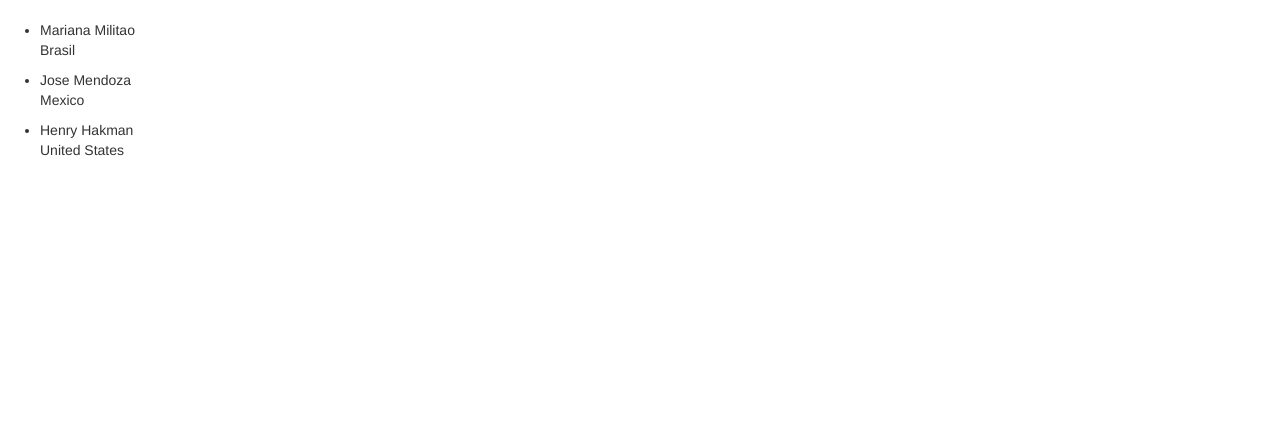
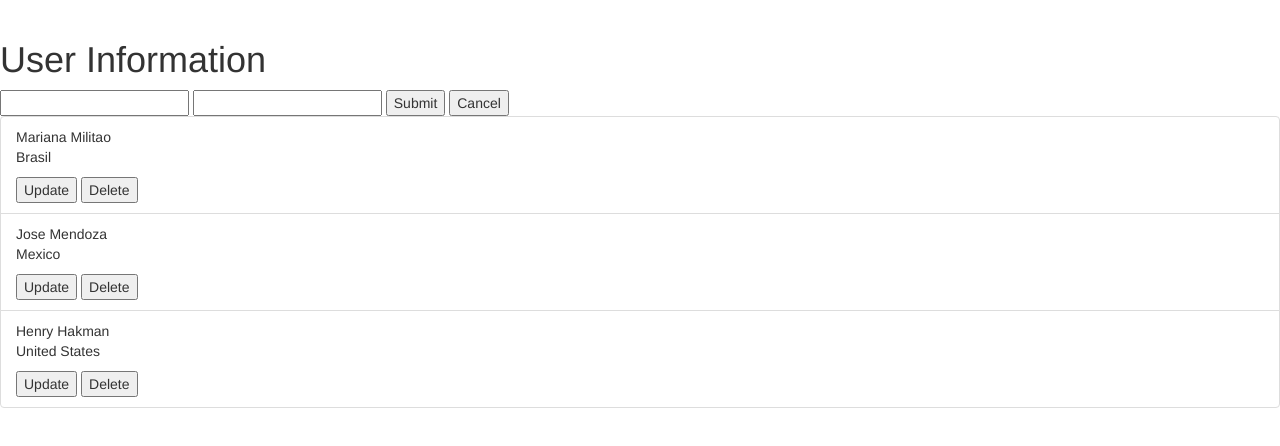
Before and after one commit to PabloMendozaxd/angularjs-crud, a website: page app/index.html in a window 1280 px wide. Drawn offline with nearby package versions, Linux system fonts and the light colour scheme.

Commit message:
create user

```diff
--- a/app/app.module.js
+++ b/app/app.module.js
@@ -1,3 +1,6 @@
 'use strict';
 
 angular.module('angularjsCrud', []);
+
+
+// falta el NGROUTE
--- a/app/index.html
+++ b/app/index.html
@@ -6,10 +6,13 @@
     <link rel="stylesheet" href="lib/bootstrap/dist/css/bootstrap.css" />
     <link rel="stylesheet" href="app.css" />
     <script src="lib/angular/angular.js"></script>
+
     <script src="app.module.js"></script>
     <script src="user-list/user-list.component.js"></script>
+    <script src="user-form/user-form.component.js"></script>
   </head>
   <body>
+    <user-form></user-form>
     <user-list></user-list>
   </body>
 </html>
--- /dev/null
+++ b/app/user-form/user-form.component.js
@@ -0,0 +1,13 @@
+'use strict';
+
+angular.
+  module('angularjsCrud').
+  component('userForm', {
+    templateUrl: 'user-form/user-form.template.html',
+    controller: function UserFormController($http) {
+      var self = this;
+
+      // $http.get('users/users.json').then(function(response) {
+      // });
+    }
+  });
--- /dev/null
+++ b/app/user-form/user-form.template.html
@@ -0,0 +1,8 @@
+<h1>User Information</h1>
+<form action="">
+    <input type="text">
+    <input type="text">
+
+    <button>Submit</button>
+    <button>Cancel</button>
+</form>
--- a/app/user-list/user-list.component.js
+++ b/app/user-list/user-list.component.js
@@ -6,7 +6,6 @@ angular.
     templateUrl: 'user-list/user-list.template.html',
     controller: function UserListController($http) {
       var self = this;
-      self.orderProp = 'age';
 
       $http.get('users/users.json').then(function(response) {
         self.users = response.data;
--- a/app/user-list/user-list.template.html
+++ b/app/user-list/user-list.template.html
@@ -1,6 +1,8 @@
-<ul>
-    <li ng-repeat="user in $ctrl.users">
+<ul class="list-group">
+    <li  class="list-group-item" ng-repeat="user in $ctrl.users">
       <span>{{user.name}}</span>
       <p>{{user.country}}</p>
+      <button>Update</button>
+      <button>Delete</button>
     </li>
   </ul>
--- a/package.json
+++ b/package.json
@@ -32,7 +32,7 @@
   "dependencies": {
     "angular": "^1.8.2",
     "bootstrap": "3.3.x",
-    "angular-resource": "1.8.x"
+    "angular-route": "1.8.x"
   },
   "devDependencies": {
     "angular-mocks": "1.8.x",
```
Also changed, not shown: app/app.config.js (added, +14 -0 lines), 1 other file.
